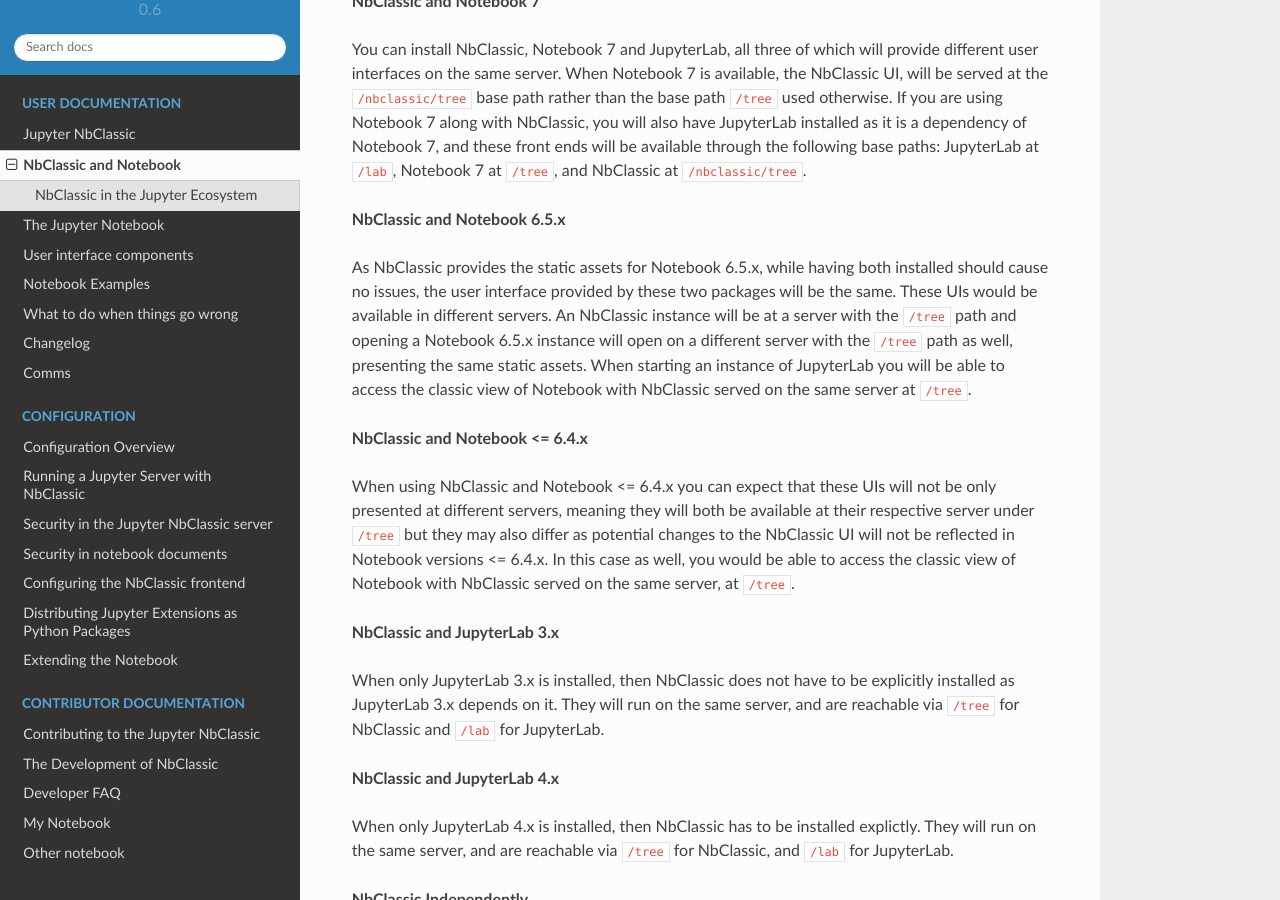
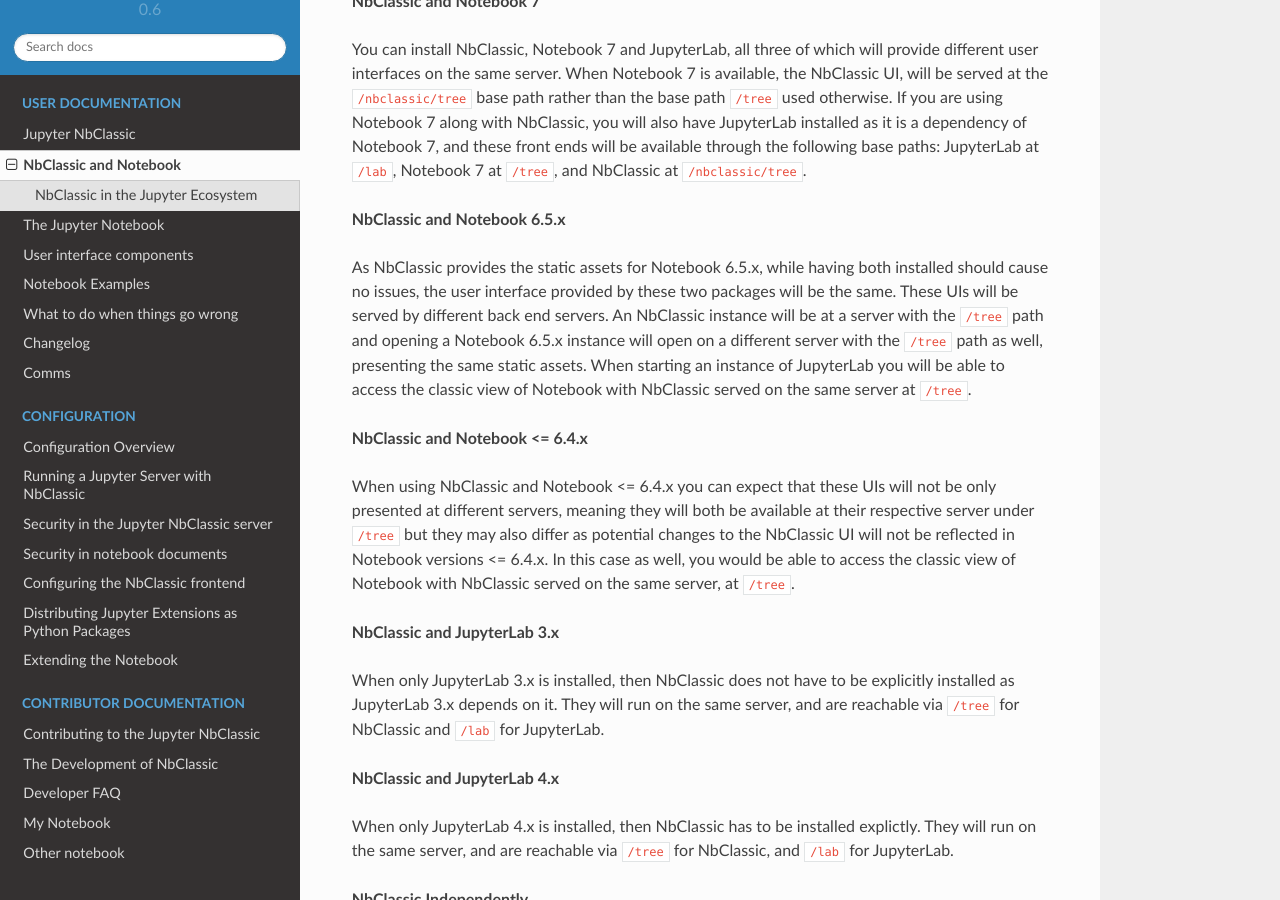
Before and after one commit to jupyter/nbclassic, a Sphinx documentation site: the page built from docs/source/nbclassic_notebook.rst, in a window 1280 px wide and 900 px high, scrolled down 370 px. Built offline with Sphinx 7.4.7 and the Read the Docs theme 2.0.0, drawn with Linux system fonts in a browser that asks for light colours; pages that are not in the unit, such as notebooks, are missing from menus.

Commit message:
Update docs/source/nbclassic_notebook.rst
Co-authored-by: Afshin Taylor Darian <git@darian.email>

```diff
--- a/docs/source/nbclassic_notebook.rst
+++ b/docs/source/nbclassic_notebook.rst
@@ -29,8 +29,8 @@
 
 As NbClassic provides the static assets for Notebook 6.5.x, while
 having both installed should cause no issues, the user interface provided
-by these two packages will be the same. These UIs would be available in
-different servers. An NbClassic instance will be at a server with the
+by these two packages will be the same. These UIs will be served by
+different back end servers. An NbClassic instance will be at a server with the
 ``/tree`` path and opening a Notebook 6.5.x instance will open on a
 different server with the ``/tree`` path as well, presenting the same
 static assets. When starting an instance of JupyterLab you will be able
```
